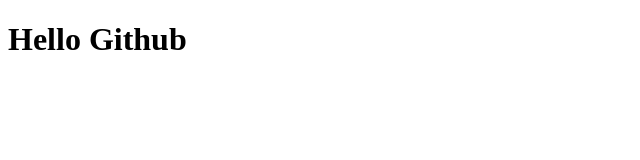
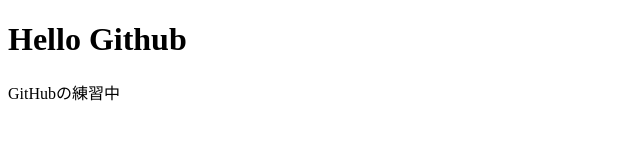
Before and after one commit to zd1U19/GitHubTest02, a plain HTML site: page index.html in a window 1280 px wide. Shown: the whole page, without its empty margins (0-640 px from the left). Drawn offline with Linux system fonts and the light colour scheme.

Commit message:
段落追加

```diff
--- a/index.html
+++ b/index.html
@@ -7,5 +7,6 @@
 </head>
 <body>
     <h1>Hello Github</h1>
+    <p>GitHubの練習中</p>
 </body>
 </html>
```
